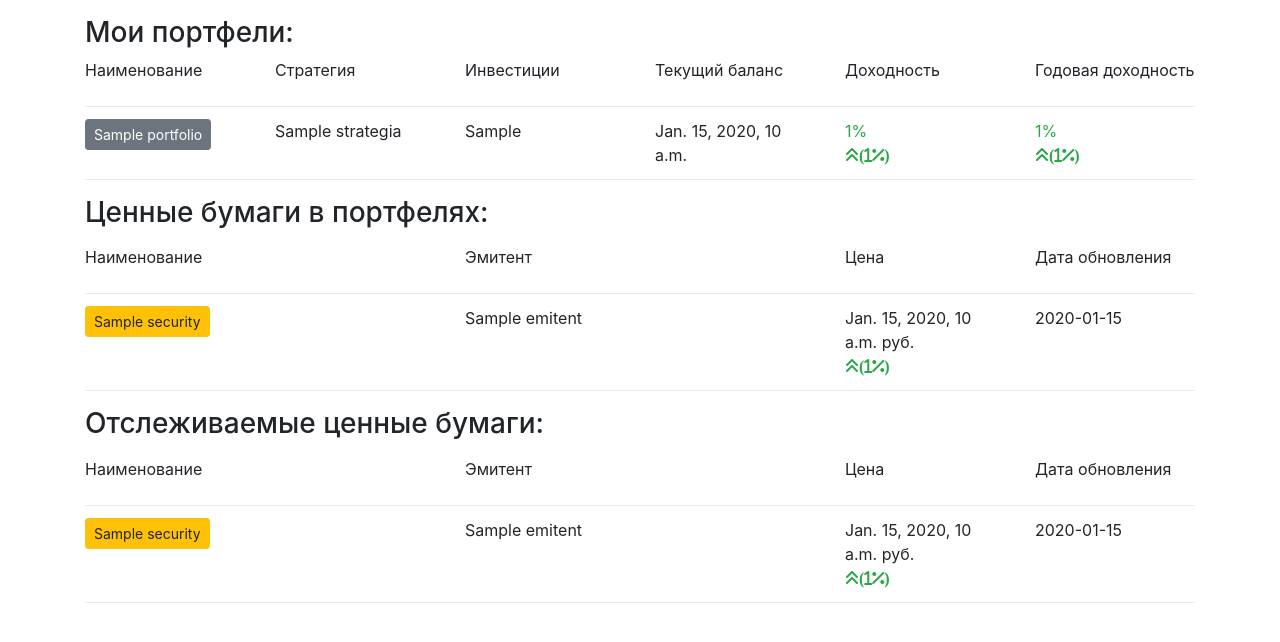
After one commit to ghostforpy/bonds-docker, a Django app: template bonds/templates/users/email_informer_template.html in a window 1280 px wide. The commit adds this page. Shown: the top 642 px of the page. Run offline with Django 3.2, Linux system fonts and the light colour scheme; the template is opened without the code that fills it: most values are stand-ins (such as "Sample title", 1, 10 or a date in 2020); parts of the project's set-up code (start-up, migrations or seed data) failed here and were passed over; some libraries are stand-ins or nearby versions.

Commit message:
add task email informer

```diff
--- /dev/null
+++ b/bonds/templates/base_email_template.html
@@ -0,0 +1,38 @@
+{% load static i18n %}
+{% load bootstrap_email %}
+<!DOCTYPE html>
+<html lang="en">
+  <head>
+    <meta charset="utf-8">
+    <meta http-equiv="x-ua-compatible" content="ie=edge">
+    <title>{% block title %}bonds{% endblock title %}</title>
+    <meta name="viewport" content="width=device-width, initial-scale=1.0">
+    <meta name="description" content="">
+    <meta name="author" content="">
+    <link href="https://stackpath.bootstrapcdn.com/bootstrap/4.3.1/css/bootstrap.min.css" rel="stylesheet" integrity="sha384-ggOyR0iXCbMQv3Xipma34MD+dH/1fQ784/j6cY/iJTQUOhcWr7x9JvoRxT2MZw1T" crossorigin="anonymous">
+    <!-- HTML5 shim, for IE6-8 support of HTML5 elements -->
+    <!--[if lt IE 9]>
+      <script src="https://cdnjs.cloudflare.com/ajax/libs/html5shiv/3.7.3/html5shiv.min.js"></script>
+    <![endif]-->
+
+    <link rel="icon" href="{% static 'images/favicons/favicon.ico' %}">
+    {% block page_css%}
+
+{%endblock page_css%}
+</head>
+
+  <body>
+  	<div class="container">
+  		{% block content %}
+        	<p>Use this document as a way to quick start any new project.</p>
+        {% endblock content %}
+    </div>
+<script src="https://code.jquery.com/jquery-3.3.1.slim.min.js" integrity="sha384-q8i/X+965DzO0rT7abK41JStQIAqVgRVzpbzo5smXKp4YfRvH+8abtTE1Pi6jizo" crossorigin="anonymous"></script>
+<script src="https://cdnjs.cloudflare.com/ajax/libs/popper.js/1.14.3/umd/popper.min.js" integrity="sha384-ZMP7rVo3mIykV+2+9J3UJ46jBk0WLaUAdn689aCwoqbBJiSnjAK/l8WvCWPIPm49" crossorigin="anonymous"></script>
+    <!-- bootstrap dependens -->
+    <script src="https://stackpath.bootstrapcdn.com/bootstrap/4.3.1/js/bootstrap.min.js" integrity="sha384-JjSmVgyd0p3pXB1rRibZUAYoIIy6OrQ6VrjIEaFf/nJGzIxFDsf4x0xIM+B07jRM" crossorigin="anonymous"></script>
+    <!-- fontawesome.io -->
+    <script src="https://kit.fontawesome.com/e126bb5529.js" crossorigin="anonymous"></script>
+
+  </body>
+</html>
--- /dev/null
+++ b/bonds/templates/users/email_informer_template.html
@@ -0,0 +1,123 @@
+{% extends "base_email_template.html" %}
+{% block content %}
+	{% if portfolios %}
+		<h3 class="mt-3">Мои портфели:</h3>
+	        <div class="row">
+		          <div class="col-md-2 d-none d-md-block">
+		            <p>Наименование</p>
+		          </div>
+		          <div class="col-md-2 d-none d-md-block">
+		            <p>Стратегия</p>
+		          </div>
+		          <div class="col-md-2 d-none d-md-block">
+		            <p>Инвестиции</p>
+		          </div>
+		          <div class="col-md-2 d-none d-md-block">
+		            <p>Текущий баланс</p>
+		          </div>
+		          <div class="col-md-2 d-none d-md-block">
+		            Доходность
+		          </div>
+		          <div class="col-md-2 d-none d-md-block">
+		           Годовая доходность
+		          </div>
+	        </div>
+
+	    <div class="dropdown-divider d-none d-md-block"></div>
+		{% for portfolio in portfolios %}
+	                    <div class="row">
+	                      <div class="col-md-2 mt-1 mb-1">
+	                        <a class="btn btn-secondary btn-sm" href="{{ portfolio.get_absolute_url }}">{{ portfolio.title}}</a>
+	                      </div>
+	                      <div class="col-md-2 mt-1 mb-1">
+	                        <span class="d-md-none">Стратегия: </span>{{ portfolio.strategia }}
+	                      </div>
+	                      <div class="col-md-2 mt-1 mb-1">
+	                        <span class="d-md-none">Инвестиции: </span>{{ portfolio.invest_cash}}
+	                      </div>
+	                      <div class="col-md-2 mt-1 mb-1">
+	                        <span class="d-md-none">Текущий баланс: </span>{{ portfolio.today_cash}}
+	                      </div>
+	                      <div class="col-md-2 mt-1 mb-1">
+	                        <span class="d-md-none">Доходность: </span><span class="{% if portfolio.percent_profit > 0 %}text-success{% elif portfolio.percent_profit < 0%}text-danger{% else %}text-secondary{% endif %}">{{ portfolio.percent_profit }}%</span><br class="d-none d-md-inline"><span class="d-md-none d-inline"> </span><span class="{% if portfolio.change_percent_profit > 0 %}text-success fas fa-angle-double-up{% elif portfolio.change_percent_profit < 0%}text-danger fas fa-angle-double-down{% else %}text-secondary{% endif %}"><span class="d-md-none d-inline"></span>({{portfolio.change_percent_profit}}%)</span>
+	                      </div>
+	                      <div class="col-md-2 mt-1 mb-1">
+	                       <span class="d-md-none">Годовая доходность: </span><span class="{% if portfolio.year_percent_profit > 0 %}text-success{% elif portfolio.year_percent_profit < 0%}text-danger{% else %}text-secondary{% endif %}">{{ portfolio.year_percent_profit }}%</span><br class="d-none d-md-inline"><span class="d-md-none d-inline"> </span><span class="{% if portfolio.change_year_percent_profit > 0 %}text-success fas fa-angle-double-up{% elif portfolio.change_year_percent_profit < 0%}text-danger fas fa-angle-double-down{% else %}text-secondary{% endif %}"><span class="d-md-none d-inline"></span>({{portfolio.change_year_percent_profit}}%)</span>
+	                      </div>
+	                    </div>
+	                <div class="dropdown-divider"></div>
+	    {% endfor %}
+	{% endif %}
+
+	{% if securities_in_portfolios %}
+    <h3 class="mt-3 mb-3">Ценные бумаги в портфелях:</h3>
+    		<div class="row">
+    		          <div class="col-md-4 d-none d-md-block">
+    		            <p>Наименование</p>
+    		          </div>
+    		          <div class="col-md-4 d-none d-md-block">
+    		            <p>Эмитент</p>
+    		          </div>
+    		          <div class="col-md-2 d-none d-md-block">
+    		            <p>Цена</p>
+    		          </div>
+                  <div class="col-md-2 d-none d-md-block">
+                    <p>Дата обновления</p>
+                  </div>
+    	        </div>
+    	    <div class="dropdown-divider d-none d-md-block"></div>
+    		{% for security in securities_in_portfolios %}
+            <div class="row">
+                  <div class="col-md-4 mb-1 mt-1">
+                    <span class="d-md-none">Наименование: </span><a class="btn btn-warning btn-sm" href="{{ security.get_absolute_url }}">{{ security.name }}</a>
+                  </div>
+                  <div class="col-md-4 mb-1 mt-1">
+                    <span class="d-md-none">Эмитент: </span><span>{{ security.emitent }}</span>
+                  </div>
+                	<div class="col-md-2 mb-1 mt-1">
+                    <span class="d-md-none">Цена: </span><span id="{{ security.id }}">{{ security.today_price }}</span><span> руб.<br class="d-none d-md-inline"><span class="d-md-none d-inline"> </span><span class="{% if security.change_price_percent > 0 %}text-success fas fa-angle-double-up{% elif security.change_price_percent < 0%}text-danger fas fa-angle-double-down{% else %}text-secondary{% endif %}">({{security.change_price_percent}}%)</span></span>
+                  </div>
+                  <div class="col-md-2 mb-1 mt-1">
+                    <span class="d-md-none">Дата обновления: </span><span>{{ security.last_update }}</span>
+                  </div>
+            </div>
+            <div class="mb-3 dropdown-divider"></div>
+        {% endfor %}
+    {% endif %}
+
+    {% if security_followed %}
+    <h3 class="mt-3 mb-3">Отслеживаемые ценные бумаги:</h3>
+    		<div class="row">
+    		          <div class="col-md-4 d-none d-md-block">
+    		            <p>Наименование</p>
+    		          </div>
+    		          <div class="col-md-4 d-none d-md-block">
+    		            <p>Эмитент</p>
+    		          </div>
+    		          <div class="col-md-2 d-none d-md-block">
+    		            <p>Цена</p>
+    		          </div>
+                  <div class="col-md-2 d-none d-md-block">
+                    <p>Дата обновления</p>
+                  </div>
+    	        </div>
+    	    <div class="dropdown-divider d-none d-md-block"></div>
+    		{% for security in security_followed %}
+            <div class="row">
+                  <div class="col-md-4 mb-1 mt-1">
+                    <span class="d-md-none">Наименование: </span><a class="btn btn-warning btn-sm" href="{{ security.get_absolute_url }}">{{ security.name }}</a>
+                  </div>
+                  <div class="col-md-4 mb-1 mt-1">
+                    <span class="d-md-none">Эмитент: </span><span>{{ security.emitent }}</span>
+                  </div>
+                	<div class="col-md-2 mb-1 mt-1">
+                    <span class="d-md-none">Цена: </span><span id="{{ security.id }}">{{ security.today_price }}</span><span> руб.<br class="d-none d-md-inline"><span class="d-md-none d-inline"> </span><span class="{% if security.change_price_percent > 0 %}text-success fas fa-angle-double-up{% elif security.change_price_percent < 0%}text-danger fas fa-angle-double-down{% else %}text-secondary{% endif %}">({{security.change_price_percent}}%)</span></span>
+                  </div>
+                  <div class="col-md-2 mb-1 mt-1">
+                    <span class="d-md-none">Дата обновления: </span><span>{{ security.last_update }}</span>
+                  </div>
+            </div>
+            <div class="mb-3 dropdown-divider"></div>
+        {% endfor %}
+    {% endif %}
+{% endblock content %}
--- a/config/settings/base.py
+++ b/config/settings/base.py
@@ -72,6 +72,7 @@ THIRD_PARTY_APPS = [
     "django_celery_beat",
     'import_export',
     'rest_framework',
+    'bootstrap_email',
 ]
 
 LOCAL_APPS = [
--- a/moex/models.py
+++ b/moex/models.py
@@ -30,7 +30,7 @@ class Security(models.Model):
                                               ('bond', 'Облигация'),
                                               ('futures', 'Фьючерс'),
                                               ('index', 'Индекс'),
-                                              ('etf_ppif', 'ETF'),])
+                                              ('etf_ppif', 'ETF'), ])
     parce_url = models.URLField(blank=True)
     code = models.CharField(max_length=30, blank=True, unique=True, null=True)
     shortname = models.CharField(max_length=50, blank=True, unique=True)
--- a/portfolio/templates/portfolio/detail.html
+++ b/portfolio/templates/portfolio/detail.html
@@ -57,7 +57,7 @@
 
         {% if portfolio.owner == request.user %}
         <button type="button" class="btn btn-secondary mt-4 mb-2 col-12" id="historyPortfolioButton" data-toggle="collapse" data-target="#collapseHistoryPortfolio" aria-expanded="false" aria-controls="collapseHistoryPortfolio">
-            История пополнений
+            История движения денежных средств
             </button>
               <div class="collapse history-table container-in-collapse" id="collapseHistoryPortfolio">
               {% if history != None %}
@@ -164,7 +164,7 @@
           {% if portfolio.owner == request.user %}
             {% if portfolio.trade_securities.count > 0 %}
               <button type="button" class="btn btn-secondary mt-4 mb-2 col-12" id="historyButton" data-toggle="collapse" data-target="#collapseHistory" aria-expanded="false" aria-controls="collapseHistory">
-              История покупок
+              История торгов
               </button>
               <div class="collapse container-in-collapse" id="collapseHistory">
                 <div class="row">
--- a/requirements/my.txt
+++ b/requirements/my.txt
@@ -1,2 +1,3 @@
 djangorestframework==3.11.0
 lxml==4.5.1
+django-bootstrap-email
```
Also changed, not shown: bonds/users/tasks.py (+33 -0 lines).
